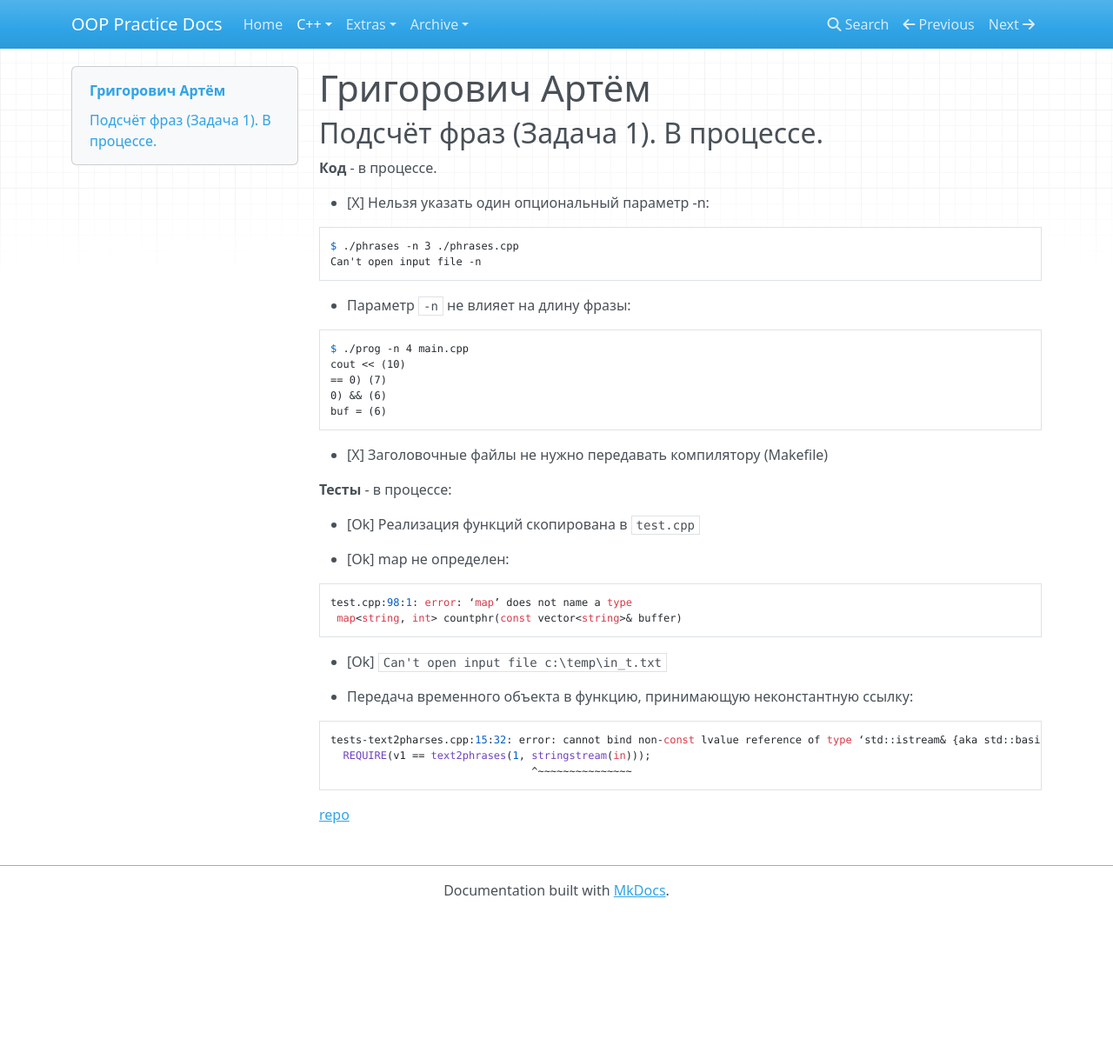
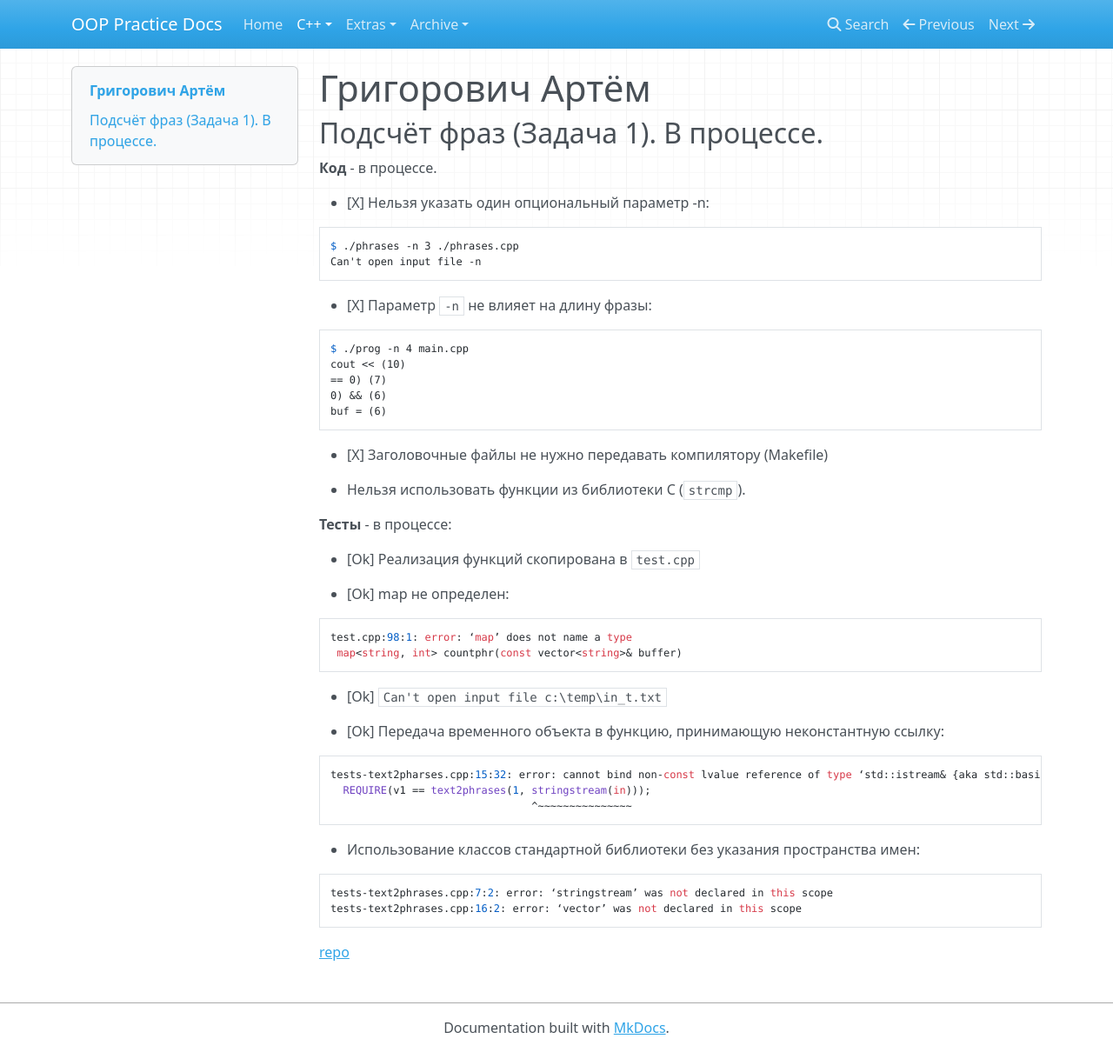
Before and after one commit to avoronkov/oop, an MkDocs documentation site: the page built from docs/2017.cpp/results/grigorovich.md, in a window 1280 px wide and 1210 px high. Shown: the whole window at 87% size. Built offline with MkDocs 1.6.1, drawn with Linux system fonts in a browser that asks for light colours; nearby versions of some CDN libraries; old or Windows-style settings are respelled for this version of MkDocs.

Commit message:
update results

````diff
--- a/docs/2017.cpp/results/grigorovich.md
+++ b/docs/2017.cpp/results/grigorovich.md
@@ -10,7 +10,7 @@ $ ./phrases -n 3 ./phrases.cpp
 Can't open input file -n
 ```
 
-- Параметр `-n` не влияет на длину фразы:
+- [X] Параметр `-n` не влияет на длину фразы:
 ```
 $ ./prog -n 4 main.cpp
 cout << (10)
@@ -20,6 +20,8 @@ buf = (6)
 ```
 
 - [X] Заголовочные файлы не нужно передавать компилятору (Makefile)
+
+- Нельзя использовать функции из библиотеки C (`strcmp`).
 
 **Тесты** - в процессе:
 
@@ -33,11 +35,17 @@ test.cpp:98:1: error: ‘map’ does not name a type
 
 - [Ok] `Can't open input file c:\temp\in_t.txt`
 
-- Передача временного объекта в функцию, принимающую неконстантную ссылку:
+- [Ok] Передача временного объекта в функцию, принимающую неконстантную ссылку:
 ```
 tests-text2pharses.cpp:15:32: error: cannot bind non-const lvalue reference of type ‘std::istream& {aka std::basic_istream<char>&}’ to an rvalue of type ‘std::basic_istream<char>’
   REQUIRE(v1 == text2phrases(1, stringstream(in)));
                                 ^~~~~~~~~~~~~~~~
 ```
 
+- Использование классов стандартной библиотеки без указания пространства имен:
+```
+tests-text2phrases.cpp:7:2: error: ‘stringstream’ was not declared in this scope
+tests-text2phrases.cpp:16:2: error: ‘vector’ was not declared in this scope
+```
+
 [repo](https://bitbucket.org/grigorovich_oop/phrases.git)
````
Also changed, not shown: docs/2017.cpp/results.md (+1 -1 lines), docs/2017.cpp/results/snegireva.md (+5 -1 lines), docs/2017.cpp/results/yashin.md (+3 -3 lines), docs/index.md (+1 -1 lines).
